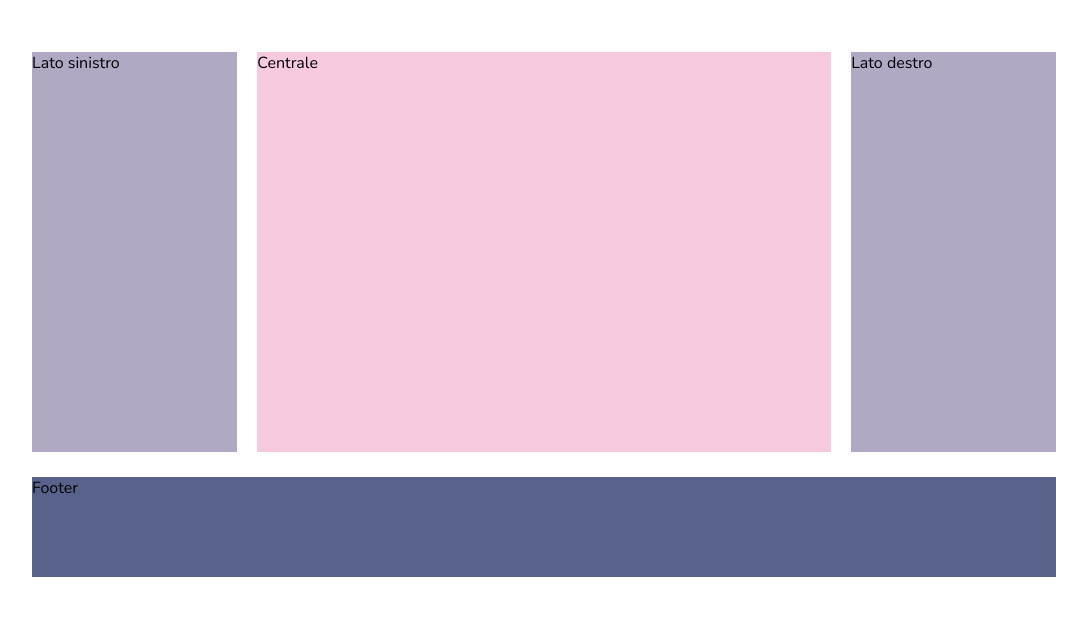
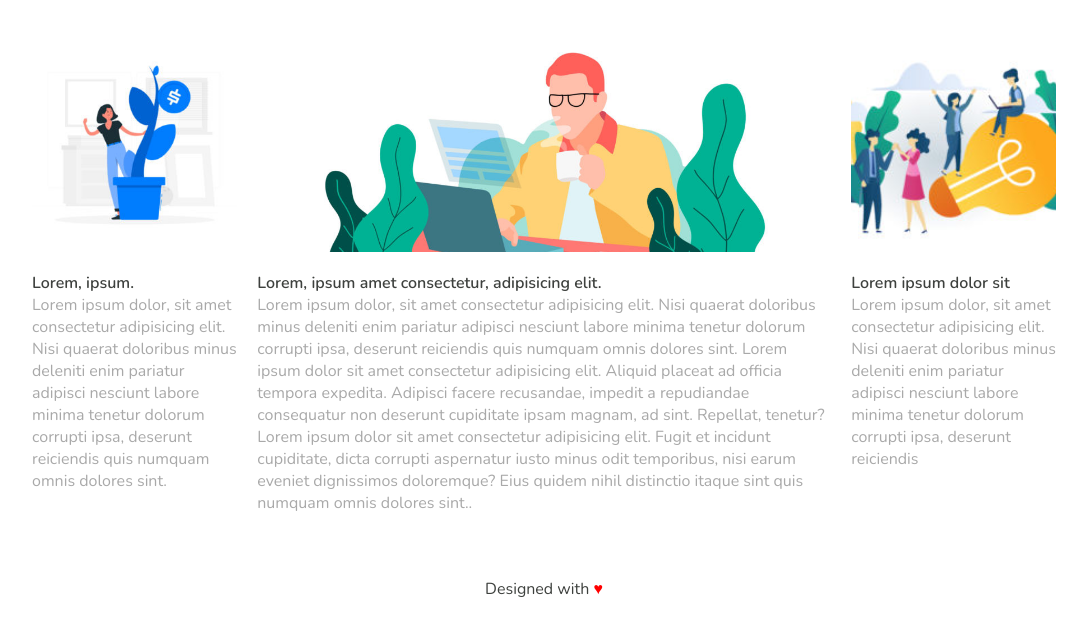
Before and after one commit to leitongchen/htmlcss-wp, a plain HTML site: page index.html in a window 1280 px wide. Shown: the part 720-1356 px from the top of the page, without its empty margins (96-1183 px from the left). Before the commit the page ends 1297 px from the top, so only its background shows below. Drawn offline with nearby package versions, Linux system fonts and the light colour scheme.

Commit message:
floated section added

```diff
--- a/index.html
+++ b/index.html
@@ -29,8 +29,8 @@
         </nav>
         <section id="hero">
             <div class="t-white overlay">
-                <h2>Lorem ipsum dolor sit amet enim labore sunt</h2>
-                <p>Lorem ipsum dolor sit amet consectetur, adipisicing elit. Quisquam repudiandae doloribus fugiat a dolores autem quos facilis, enim labore sunt eum ipsam quasi qui officiis cumque ad commodi laudantium in?</p>
+                <h2 class="t-white">Lorem ipsum dolor sit amet enim labore sunt</h2>
+                <p class="t-white">Lorem ipsum dolor sit amet consectetur, adipisicing elit. Quisquam repudiandae doloribus fugiat a dolores autem quos facilis, enim labore sunt eum ipsam quasi qui officiis cumque ad commodi laudantium in?</p>
             </div>
         </section>
         <section class="clearfix">
@@ -39,18 +39,32 @@
                 <p class="t-gray">Lorem ipsum dolor sit amet.</p>
             </div>
             <aside class="f-left">
-                Lato sinistro
+                <div class="section-img">
+                    <img src="img/img-1.jpg" alt="illustration money plant">
+                </div>
+                <h6 class="t-dark">Lorem, ipsum.</h6>
+                <p class="t-gray">Lorem ipsum dolor, sit amet consectetur adipisicing elit. Nisi quaerat doloribus minus deleniti enim pariatur adipisci nesciunt labore minima tenetur dolorum corrupti ipsa, deserunt reiciendis quis numquam omnis dolores sint.</p>
             </aside>
             <article class="col-central f-left">
-                Centrale
+                <div class="section-img">
+                    <img src="img/banner-2.jpg" alt="illustration money plant">
+                </div>
+                <h6 class="t-dark">Lorem, ipsum amet consectetur, adipisicing elit.</h6>
+                <p class="t-gray">Lorem ipsum dolor, sit amet consectetur adipisicing elit. Nisi quaerat doloribus minus deleniti enim pariatur adipisci nesciunt labore minima tenetur dolorum corrupti ipsa, deserunt reiciendis quis numquam omnis dolores sint. Lorem ipsum dolor sit amet consectetur adipisicing elit. Aliquid placeat ad officia tempora expedita. Adipisci facere recusandae, impedit a repudiandae consequatur non deserunt cupiditate ipsam magnam, ad sint. Repellat, tenetur?Lorem ipsum dolor sit amet consectetur adipisicing elit. Fugit et incidunt cupiditate, dicta corrupti aspernatur iusto minus odit temporibus, nisi earum eveniet dignissimos doloremque? Eius quidem nihil distinctio itaque sint quis numquam omnis dolores sint..</p>
             </article>
             <aside class="f-left">
-                Lato destro
+                <div class="section-img">
+                    <img src="img/img-3.jpg" alt="illustration people and lamp">
+                </div>
+                <h6 class="t-dark">Lorem ipsum dolor sit</h6>
+                <p class="t-gray">Lorem ipsum dolor, sit amet consectetur adipisicing elit. Nisi quaerat doloribus minus deleniti enim pariatur adipisci nesciunt labore minima tenetur dolorum corrupti ipsa, deserunt reiciendis</p>
             </aside>
         </section>
 
         <footer>
-            Footer
+            <div class="t-dark t-center">
+                Designed with <span class="t-red">&hearts;</span>
+            </div>
         </footer>
     </div>
 </body>
--- a/style.css
+++ b/style.css
@@ -33,6 +33,15 @@ body {
 
 .t-dark {
     color: rgb(62, 65, 62);
+}
+
+.t-red {
+    color: red;
+}
+
+.t-center {
+    text-align: center;
+    line-height: 100px;
 }
 
 /* overlay hero */
@@ -105,26 +114,49 @@ section#hero {
     font-size: 2rem;
 }
 
+section h6 {
+    font-size: 1rem;
+    font-weight: 600;
+}
+
+section p {
+
+}
+
+.section-img {
+    width: 100%;
+    height: 200px;
+
+    border-radius: 20px;
+
+    margin-bottom: 20px;
+}
+
+.section-img img {
+    height: 100%;
+    width: 100%;
+
+    object-fit: cover;
+    object-position: center;
+
+}
+
 /* altezza elementi sezione float */
 section aside, section .col-central {
-    height: 400px;
     margin-bottom: 20px;
 }
 
 section aside {
     width: 20%;
-    background-color: rgb(177, 168, 196);
 }
 
 section .col-central {
     width: 56%;
-    background-color: rgb(247, 202, 224);
     margin-right: 2%;
     margin-left: 2%;
 }
 
 footer {
-    background-color: rgb(89, 98, 138);
     height: 100px;
 
     margin-top: 5px;
```
